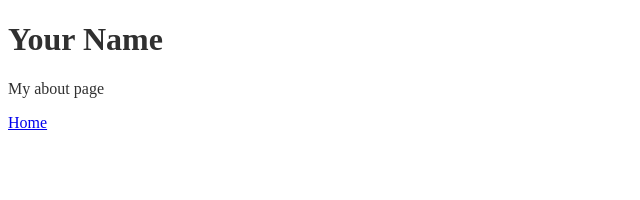
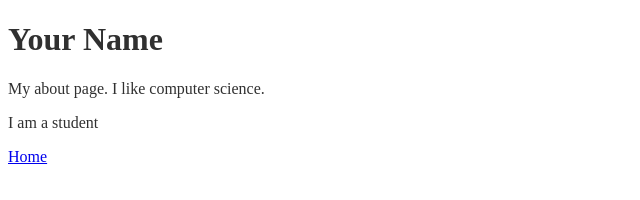
Before and after one commit to NicholasMilef/CSCE_Lab_902, a plain HTML site: page about.html in a window 1280 px wide. Shown: the whole page, without its empty margins (0-640 px from the left). Drawn offline with Linux system fonts and the light colour scheme.

Commit message:
Updated about.html to be more informative

```diff
--- a/about.html
+++ b/about.html
@@ -8,7 +8,8 @@
         <script src="functions.js"></script>
 
         <h1>Your Name</h1>
-        <p>My about page</p>
+        <p>My about page. I like computer science.</p>
+        <p>I am a student</p>
         <a href="index.html">Home</a>
     </body>
 </html>
```
